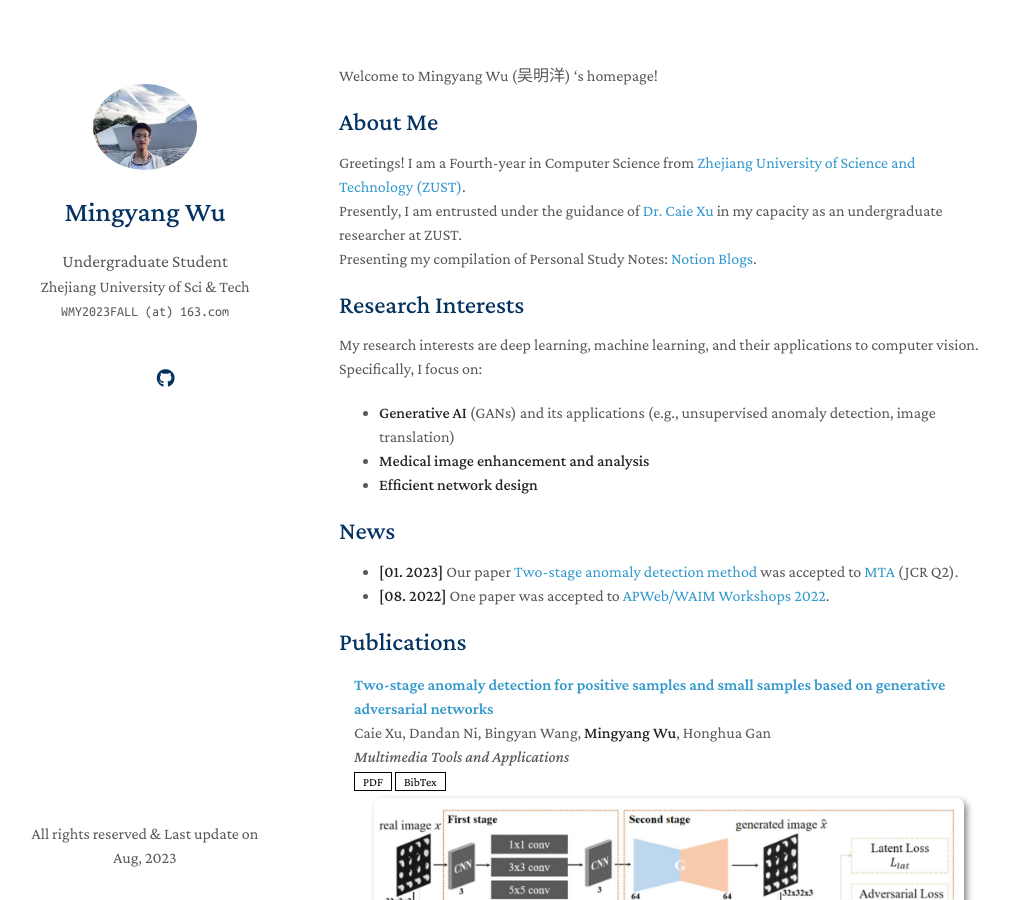
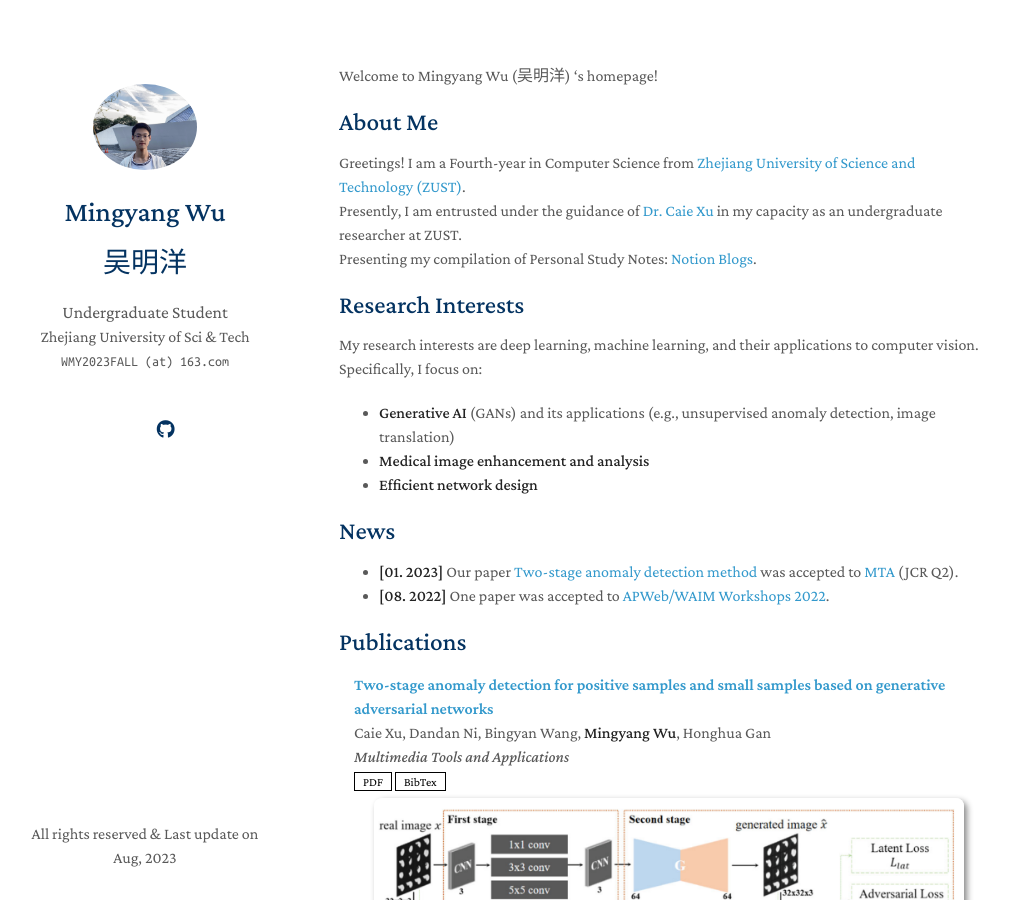
Before and after one commit to mingyang5/mingyang5.github.io, a Jekyll site: the page built from index.md, in a window 1280 px wide and 900 px high. Shown: the whole window, without its empty margins (131-1140 px from the left). Built offline with Jekyll 4.4.1, drawn with Linux system fonts in a browser that asks for light colours; nearby versions of some CDN libraries; a style sheet for code colours, icons or effects is not loaded.

Commit message:
Update _config.yml

```diff
--- a/_config.yml
+++ b/_config.yml
@@ -1,5 +1,6 @@
 # Basic Information
 title: Mingyang Wu
+title-zn: 吴明洋
 position: Undergraduate Student
 affiliation: Zhejiang University of Sci & Tech
 email: WMY2023FALL (at) 163.com
```
